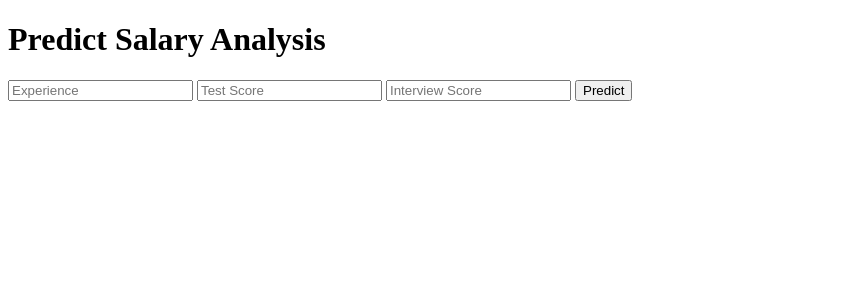
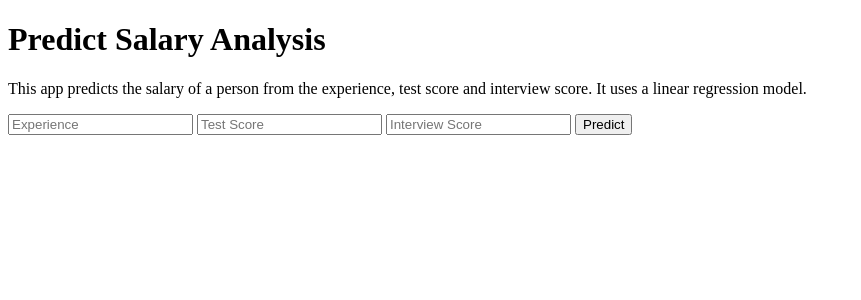
Before and after one commit to jhoefken/regression_model_heroku, a Python web app: template templates/index.html in a window 1280 px wide. Shown: the top 300 px of the page, without its empty margins (0-861 px from the left). Run offline with Jinja, Linux system fonts and the light colour scheme; the template is opened without the code that fills it, so the values that code supplies are empty.

Commit message:
Explanation added to index.html

```diff
--- a/templates/index.html
+++ b/templates/index.html
@@ -14,6 +14,8 @@
 <body>
  <div class="login">
 	<h1>Predict Salary Analysis</h1>
+
+	<p>This app predicts the salary of a person from the experience, test score and interview score. It uses a linear regression model.</p>
 
      <!-- Main Input For Receiving Query to our ML -->
     <form action="{{ url_for('predict')}}"method="post">
```
